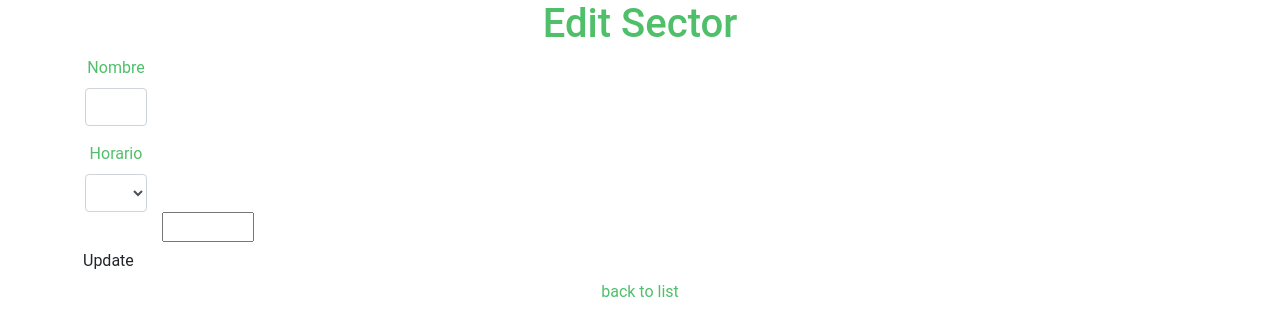
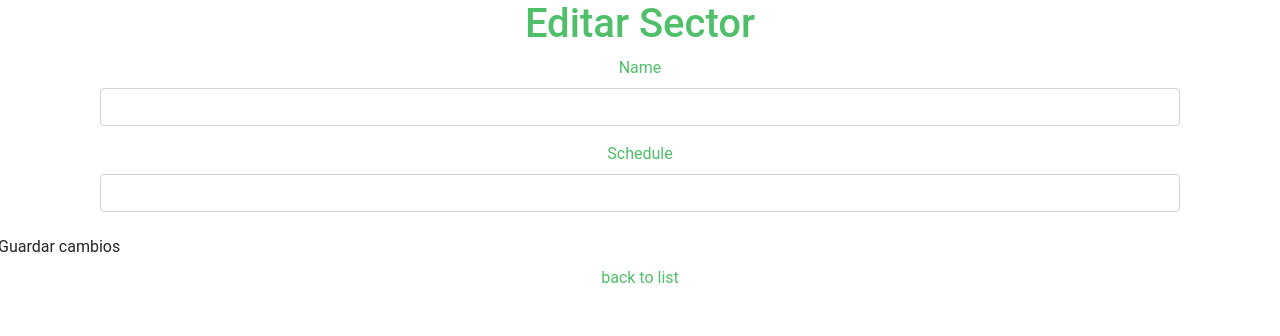
Before and after one commit to maxikiruki/RiegoAutomatico, a Symfony app: template templates/sector/edit.html.twig in a window 1280 px wide. Shown: the top 336 px of the page. Run offline with Twig, Linux system fonts and the light colour scheme; the template is opened without the code that fills it, so the values that code supplies are empty; form fields are guessed from the names that the template uses; some libraries are stand-ins or nearby versions.

Commit message:
editar sector finalizado, solo queda cambiar al castellano

```diff
--- a/src/Entity/Schedule.php
+++ b/src/Entity/Schedule.php
@@ -16,7 +16,7 @@ class Schedule
      * @ORM\GeneratedValue()
      * @ORM\Column(type="integer")
      */
-    private $id;
+    public $id;
 
     /**
      * @ORM\Column(type="string", length=255)
--- a/src/Entity/Sector.php
+++ b/src/Entity/Sector.php
@@ -16,7 +16,7 @@ class Sector
      * @ORM\GeneratedValue()
      * @ORM\Column(type="integer")
      */
-    private $id;
+    public $id;
 
     /**
      * @ORM\Column(type="string", length=255)
--- a/src/Entity/State.php
+++ b/src/Entity/State.php
@@ -24,7 +24,7 @@ class State
     /**
      * @ORM\Column(type="boolean")
      */
-    private $programmed;
+    public $programmed;
 
     /**
      * @ORM\OneToOne(targetEntity="App\Entity\Sector", inversedBy="state", cascade={"persist", "remove"})
--- a/src/Repository/ScheduleRepository.php
+++ b/src/Repository/ScheduleRepository.php
@@ -59,4 +59,9 @@ class ScheduleRepository extends ServiceEntityRepository
             ->getResult()
         ;
     }
+
+
+
+
+
 }
--- a/src/Repository/SectorRepository.php
+++ b/src/Repository/SectorRepository.php
@@ -47,4 +47,5 @@ class SectorRepository extends ServiceEntityRepository
         ;
     }
     */
+
 }
--- a/templates/history/index.html.twig
+++ b/templates/history/index.html.twig
@@ -42,7 +42,7 @@
 
 					<td>{{ history.date ? history.date|date('d-m-Y') }}</td>
 					<td>{{ history.start_time ? history.start_time|date('H:i') }}</td>
-					<td>{{ history.end_time ? history.end_time|date(' h:i A') }}</td>
+					<td>{{ history.end_time ? history.end_time|date(' H:i') }}</td>
 					<td>{{ history.start_humidity }}</td>
 					<td>{{ history.final_humidity }}</td>
 					<td>{{ history.total_liters }}</td>
--- a/templates/sector/_form.html.twig
+++ b/templates/sector/_form.html.twig
@@ -1,35 +1,4 @@
 <div class="container">
-    <div class="row">
-        {{ form_start(form) }}
-        <div class="col-md-4">
-            {{ form_row(form.name, {'label': 'Nombre'}) }}
-        </div>
-        <div class="col-md-4">
-            <label for="schedule[]">Horario</label>
-            <select class="form-control" id="schedule[]" name="schedule[]">
-	            <option value=""></option>
-                {% for schedule in schedules %}
-		            <option value="{{schedule.id}}">{{ schedule_name }}</option>
-	            {% endfor %}
-            </select>
-            <script>
-	            var id = document.querySelector("#schedule\\[\\]").options.length;
-                for (i = 0; i < id; i ++) {
-                    {% if sector.schedule.id is defined %}
-	                    if ("{{ sector.schedule.id  }}" == document.querySelector("#schedule\\[\\]").options[i].text) {
-	                        document.querySelector("#schedule\\[\\]").selectedIndex = i;
-                        if ("{{ sector.schedule.id  }}" == document.querySelector("#schedule\\[\\]").options[i].text) {
-	                        document.querySelector("#info").text = {{ schedule.description }};
-                    {% endif %}
-                }
-            </script>
-        </div>
-        <input type="text" readonly class="col-md-4" id="info">
 
-        </input>
-    </div>
-    <div class="row">
-        <button class="btn">{{ button_label|default('Guardar cambios') }}</button>
-        {{ form_end(form) }}
-    </div>
+
 </div>
--- a/templates/sector/edit.html.twig
+++ b/templates/sector/edit.html.twig
@@ -3,11 +3,46 @@
 {% block title %}Editar sector{% endblock %}
 
 {% block body %}
-    <h1>Edit Sector {{ sector_name }}</h1>
+    <h1>Editar Sector {{ sector.name }}</h1>
 
-    {{ include('sector/_form.html.twig', {'button_label': 'Update'}) }}
+    {# {{ include('sector/_form.html.twig', {'button_label': 'Update'}) }} #}
 
-    <a href="{{ path('sector_index') }}">back to list</a>
+<div class="container">
+
+
+    <div class="row-xs-12 row-sm-12 row-md-12 row-lg-12">
+        {{ form_start(form) }}
+        <div class="col-xs-12 col-sm-12 col-md-12 col-lg-12 text-center">
+            {{ form_row(form.name) }}
+        </div>
+
+        <div class="col-xs-12 col-sm-12 col-md-12 col-lg-12 text-center">
+            {{ form_row(form.schedule) }}
+        </div>
+
+
+            {# <script>
+	            var id = document.querySelector("#schedule\\[\\]").options.length;
+                for (i = 0; i < id; i ++) {
+                    {% if sector.schedule.id is defined %}
+	                    if ("{{ sector.schedule.id  }}" == document.querySelector("#schedule\\[\\]").options[i].text) {
+	                        document.querySelector("#schedule\\[\\]").selectedIndex = i;
+                        if ("{{ sector.schedule.id  }}" == document.querySelector("#schedule\\[\\]").options[i].text) {
+	                        document.querySelector("#info").text = {{ schedule.description }};
+                    {% endif %}
+                }
+            </script> #}
+        </div>
+
+    </div>
+    <div class="row">
+        <button class="btn">{{ button_label|default('Guardar cambios') }}</button>
+        {{ form_end(form) }}
+    </div>
+</div>
+
+
+    <a href="{{ path('sector') }}">back to list</a>
 
 
 {% endblock %}
```
Also changed, not shown: src/Controller/SectorController.php (+22 -4 lines), src/Entity/History.php (+4 -4 lines), src/Form/SectorType.php (+8 -7 lines), src/Repository/StateRepository.php (+10 -0 lines), templates/sector/index.html.twig (+3 -5 lines).
